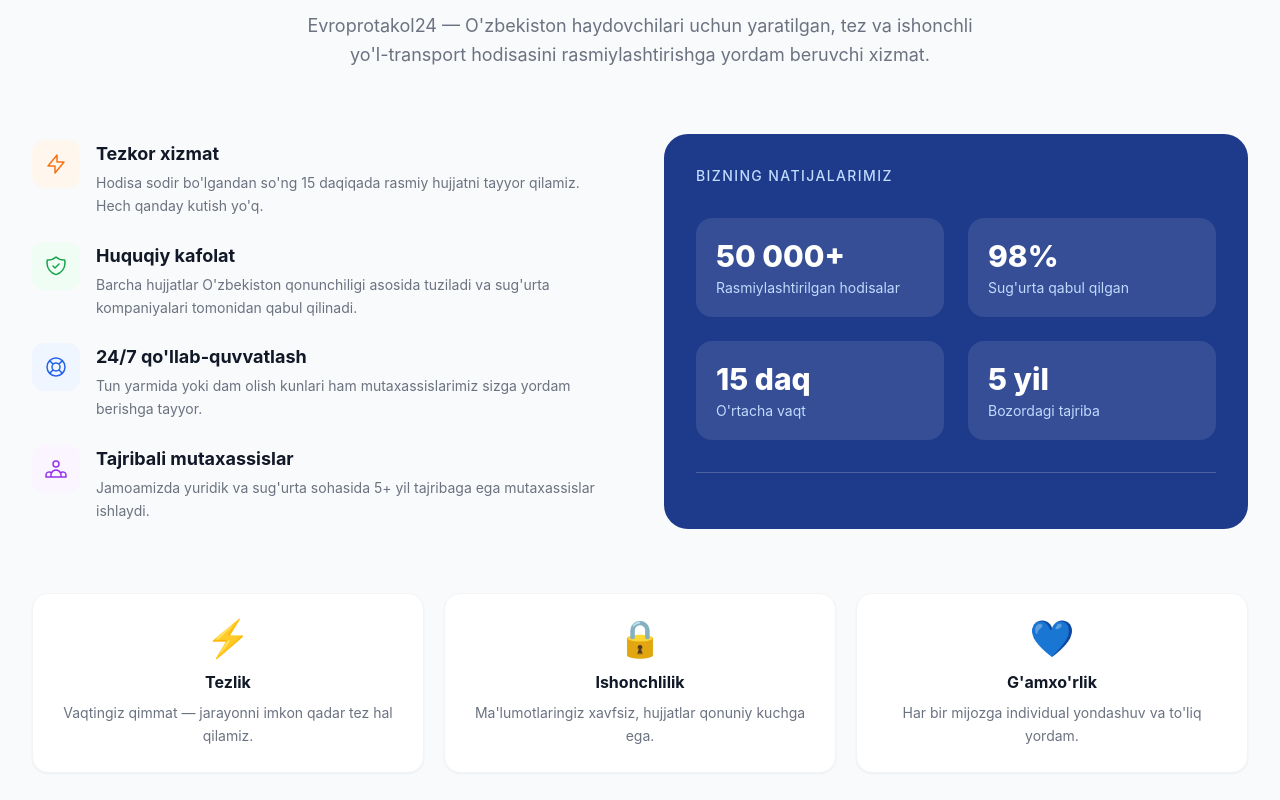
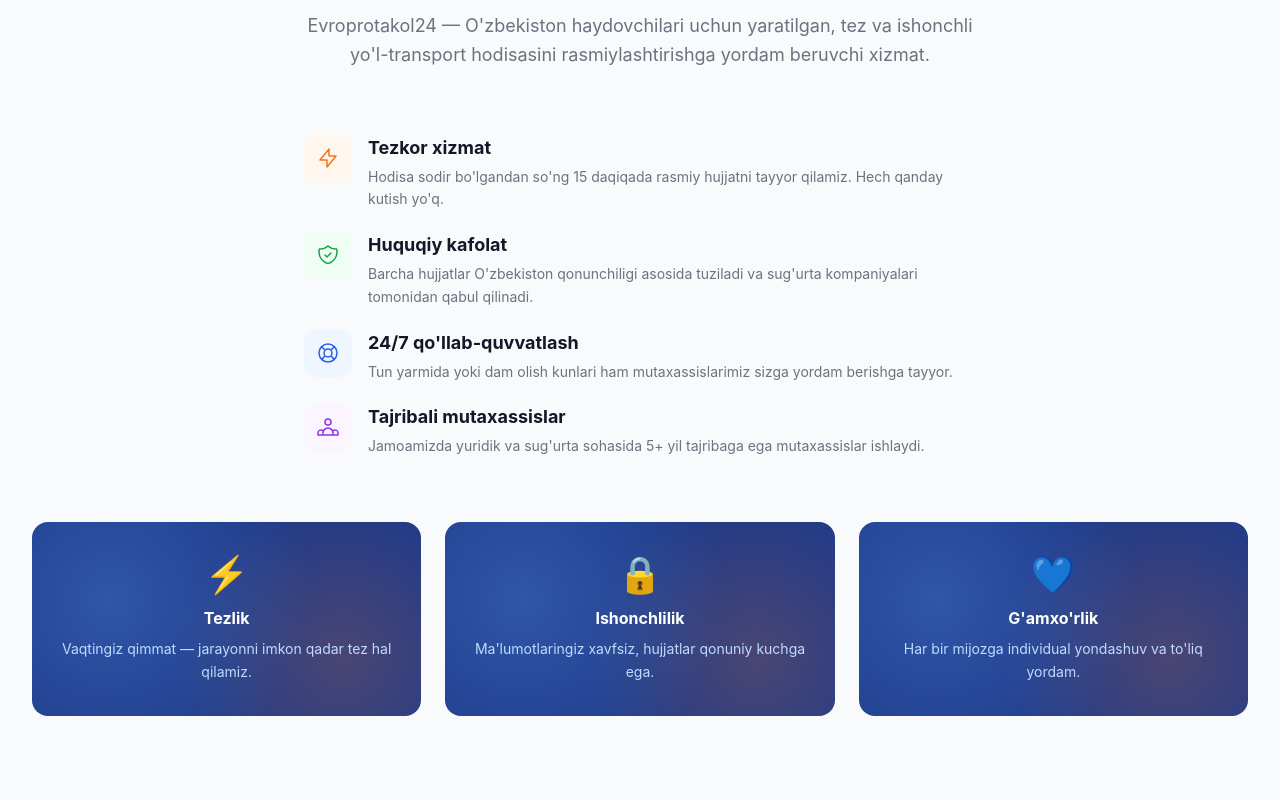
Before and after one commit to khurshidbx/europrotakol, a Nuxt app: page / in a window 1280 px wide. Shown: the part 1120-1920 px from the top of the page. Built offline with nearby package versions, Linux system fonts and the light colour scheme.

Commit message:
new changes

```diff
--- a/components/AboutSection.vue
+++ b/components/AboutSection.vue
@@ -12,11 +12,8 @@
         </p>
       </div>
 
-      <!-- Split layout -->
-      <div class="grid grid-cols-1 lg:grid-cols-2 gap-12 items-center mb-16">
-
-        <!-- Left: text content -->
-        <div class="space-y-6">
+      <!-- About items -->
+      <div class="space-y-5 mb-16 max-w-2xl mx-auto">
         <div
           v-for="item in aboutItems"
           :key="item.title"
@@ -40,42 +37,25 @@
         </div>
       </div>
 
-        <!-- Right: stats card -->
-        <div class="bg-primary-900 rounded-3xl p-8 text-white">
-          <p class="text-primary-200 text-sm font-medium uppercase tracking-widest mb-8">
-            Bizning natijalarimiz
-          </p>
-          <div class="grid grid-cols-2 gap-6">
-            <div
-              v-for="stat in stats"
-              :key="stat.label"
-              class="bg-white/10 rounded-2xl p-5 hover:bg-white/15 transition-colors"
-            >
-              <div class="text-3xl font-extrabold text-white mb-1">{{ stat.value }}</div>
-              <div class="text-primary-200 text-sm leading-snug">{{ stat.label }}</div>
-            </div>
-          </div>
-
-          <div class="mt-8 pt-6 border-t border-white/20">
-            <!-- <p class="text-primary-100 text-sm leading-relaxed italic">
-              "Mijozlarimizning 98% sug'urta kompaniyasiga hujjatini muvaffaqiyatli topshirgan."
-            </p> -->
-          </div>
-        </div>
-      </div>
-
       <!-- Values row -->
-      <div class="grid grid-cols-1 sm:grid-cols-3 gap-5">
+      <div class="grid grid-cols-1 sm:grid-cols-3 gap-6">
         <div
           v-for="val in values"
           :key="val.title"
-          class="card text-center group"
+          class="relative text-center group rounded-2xl px-6 py-8 overflow-hidden"
+          style="background: #1e3a8a"
         >
-          <div :class="['text-4xl mb-3 transition-transform duration-300 group-hover:scale-110 inline-block']">
+          <div
+            class="absolute inset-0"
+            style="background-image: radial-gradient(circle at 20% 40%, #60a5fa44 0%, transparent 60%), radial-gradient(circle at 80% 70%, #f9731633 0%, transparent 50%)"
+          />
+          <div class="relative z-10">
+            <div class="text-4xl mb-3 transition-transform duration-300 group-hover:scale-110 inline-block">
               {{ val.emoji }}
             </div>
-          <h3 class="font-bold text-gray-900 mb-2">{{ val.title }}</h3>
-          <p class="text-gray-500 text-sm leading-relaxed">{{ val.desc }}</p>
+            <h3 class="font-bold text-white mb-2">{{ val.title }}</h3>
+            <p class="text-blue-200 text-sm leading-relaxed">{{ val.desc }}</p>
+          </div>
         </div>
       </div>
 
@@ -115,13 +95,6 @@
   },
 ]
 
-const stats = [
-  { value: '50 000+', label: 'Rasmiylashtirilgan hodisalar' },
-  { value: '98%', label: "Sug'urta qabul qilgan" },
-  { value: '15 daq', label: "O'rtacha vaqt" },
-  { value: '5 yil', label: 'Bozordagi tajriba' },
-]
-
 const values = [
   {
     emoji: '⚡',
--- a/components/CtaSection.vue
+++ b/components/CtaSection.vue
@@ -23,10 +23,10 @@
         </p>
 
         <!-- CTA Buttons -->
-        <div class="flex flex-col sm:flex-row gap-4 justify-center mb-12">
+        <div class="flex flex-wrap gap-4 justify-center mb-12">
           <a
             href="tel:+998712000000"
-            class="btn-cta !text-xl !px-12 !py-5 !rounded-2xl shadow-2xl shadow-orange-900/30"
+            class="btn-cta !text-sm !px-5 !py-3 sm:!text-xl sm:!px-12 sm:!py-5 !rounded-xl sm:!rounded-2xl shadow-2xl shadow-orange-900/30"
           >
             <svg class="w-6 h-6" fill="none" stroke="currentColor" viewBox="0 0 24 24">
               <path stroke-linecap="round" stroke-linejoin="round" stroke-width="2"
@@ -37,7 +37,7 @@
           </a>
           <a
             href="tel:+998712000000"
-            class="btn-outline-white !text-xl !px-12 !py-5 !rounded-2xl"
+            class="btn-outline-white !text-sm !px-5 !py-3 sm:!text-xl sm:!px-12 sm:!py-5 !rounded-xl sm:!rounded-2xl"
           >
             <svg class="w-6 h-6" fill="none" stroke="currentColor" viewBox="0 0 24 24">
               <path stroke-linecap="round" stroke-linejoin="round" stroke-width="2"
--- a/components/FabButton.vue
+++ b/components/FabButton.vue
@@ -2,7 +2,7 @@
   <a
     href="tel:+998992014141"
     aria-label="Qo'ng'iroq qilish"
-    class="fixed bottom-6 right-6 z-50 flex items-center justify-center w-14 h-14 rounded-full bg-primary-700 text-white shadow-xl shadow-primary-900/40 hover:bg-primary-800 hover:scale-110 active:scale-95 transition-transform duration-200"
+    class="fixed bottom-16 right-6 z-50 flex items-center justify-center w-14 h-14 rounded-full bg-primary-700 text-white shadow-xl shadow-primary-900/40 hover:bg-primary-800 hover:scale-110 active:scale-95 transition-transform duration-200"
   >
     <!-- Pulse rings -->
     <span class="absolute inline-flex w-full h-full rounded-full bg-primary-600 opacity-60 animate-ping" />
--- a/components/HeroSection.vue
+++ b/components/HeroSection.vue
@@ -28,7 +28,7 @@
         <!-- H1 — single keyword-rich headline -->
         <h1 class="text-4xl sm:text-5xl lg:text-6xl font-extrabold text-white mb-6 leading-[1.1] tracking-tight">
           <!-- Yevroprotokol — -->
-          <span class="text-orange-400">Yo'l transport hodisasi</span>
+          <span class="text-orange-400">Yo'l transport hodisasini</span>
           <br class="hidden sm:block" />
           biz bilan Rasmiylashtiring
         </h1>
@@ -40,8 +40,8 @@
         </p>
 
         <!-- CTA Buttons -->
-        <div class="flex flex-col sm:flex-row gap-4 justify-center mb-16">
-          <a href="#services" class="btn-outline-white !text-xl !px-10 !py-5 !rounded-2xl">
+        <div class="flex flex-wrap gap-4 justify-center mb-16">
+          <a href="#services" class="btn-outline-white !text-sm !px-5 !py-3 sm:!text-xl sm:!px-10 sm:!py-5 !rounded-xl sm:!rounded-2xl">
             <svg class="w-6 h-6" fill="none" stroke="currentColor" viewBox="0 0 24 24">
               <path stroke-linecap="round" stroke-linejoin="round" stroke-width="2"
                 d="M14.752 11.168l-3.197-2.132A1 1 0 0010 9.87v4.263a1 1 0 001.555.832l3.197-2.132a1 1 0 000-1.664z"
--- a/components/HowItWorks.vue
+++ b/components/HowItWorks.vue
@@ -51,8 +51,7 @@
       <!-- Photo carousel -->
       <div class="mt-20">
         <div class="text-center mb-8">
-          <span class="section-tag">Galereya</span>
-          <h3 class="text-2xl md:text-3xl font-bold text-gray-900">Mijozlarimiz bilan</h3>
+          <h3 class="text-2xl md:text-3xl font-bold text-gray-900">Bizning mijozlarimiz</h3>
         </div>
 
         <div class="relative overflow-hidden rounded-3xl shadow-xl bg-gray-100 select-none">
--- a/components/TestimonialsSection.vue
+++ b/components/TestimonialsSection.vue
@@ -43,13 +43,6 @@
         </div>
       </div>
 
-      <!-- Trust bar -->
-      <div class="mt-14 bg-primary-900 rounded-2xl p-8 grid grid-cols-2 md:grid-cols-4 gap-6">
-        <div v-for="metric in trustMetrics" :key="metric.label" class="text-center">
-          <div class="text-3xl font-extrabold text-white mb-1">{{ metric.value }}</div>
-          <div class="text-primary-200 text-sm">{{ metric.label }}</div>
-        </div>
-      </div>
     </div>
   </section>
 </template>
@@ -85,10 +78,4 @@
   },
 ]
 
-const trustMetrics = [
-  { value: '50 000+', label: 'Hujjat rasmiylashtirildi' },
-  { value: '4.9/5', label: "O'rtacha baho" },
-  { value: '98%', label: "Sug'urta qabul qilgan" },
-  { value: '15 daq', label: "O'rtacha vaqt" },
-]
 </script>
--- a/pages/index.vue
+++ b/pages/index.vue
@@ -54,7 +54,7 @@
     "Yevroprotokol xizmati yordamida yo'l-transport hodisasini politsiyasiz 15 daqiqada rasmiylashtiiring. Avtohalokat hujjati tez, qonuniy va bepul. Yevropa protokol xizmati O'zbekistonda.",
   ogTitle: "Yevroprotokol — Avtohalokatni Tez Rasmiylashtiiring",
   ogDescription:
-    "Kichik yo'l-transport hodisalarida 15 daqiqada rasmiy avtohalokat hujjati tayyorlang. Bepul va qonuniy.",
+    "Kichik yo'l-transport hodisalarida 15 daqiqada rasmiy hujjat tayyorlang. Bepul va qonuniy.",
   ogType: 'website',
   ogUrl: 'https://yevroprotokol.uz',
   ogImage: 'https://yevroprotokol.uz/og-image.jpg',
```
Also changed, not shown: components/FaqSection.vue (+9 -12 lines), components/TheFooter.vue (+2 -18 lines), components/TheHeader.vue (+15 -29 lines). Lines whose indentation alone changed are shown as unchanged.
